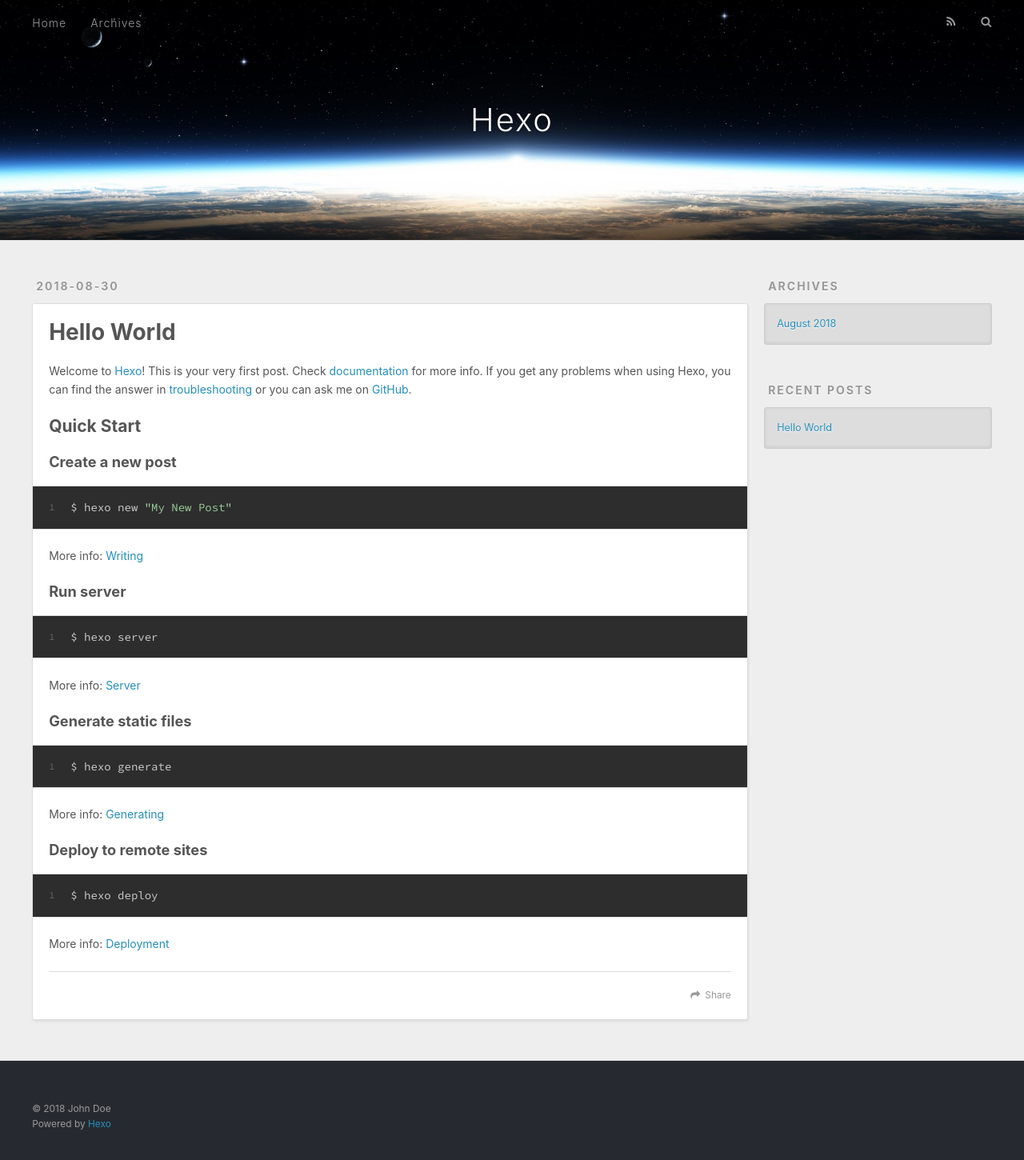
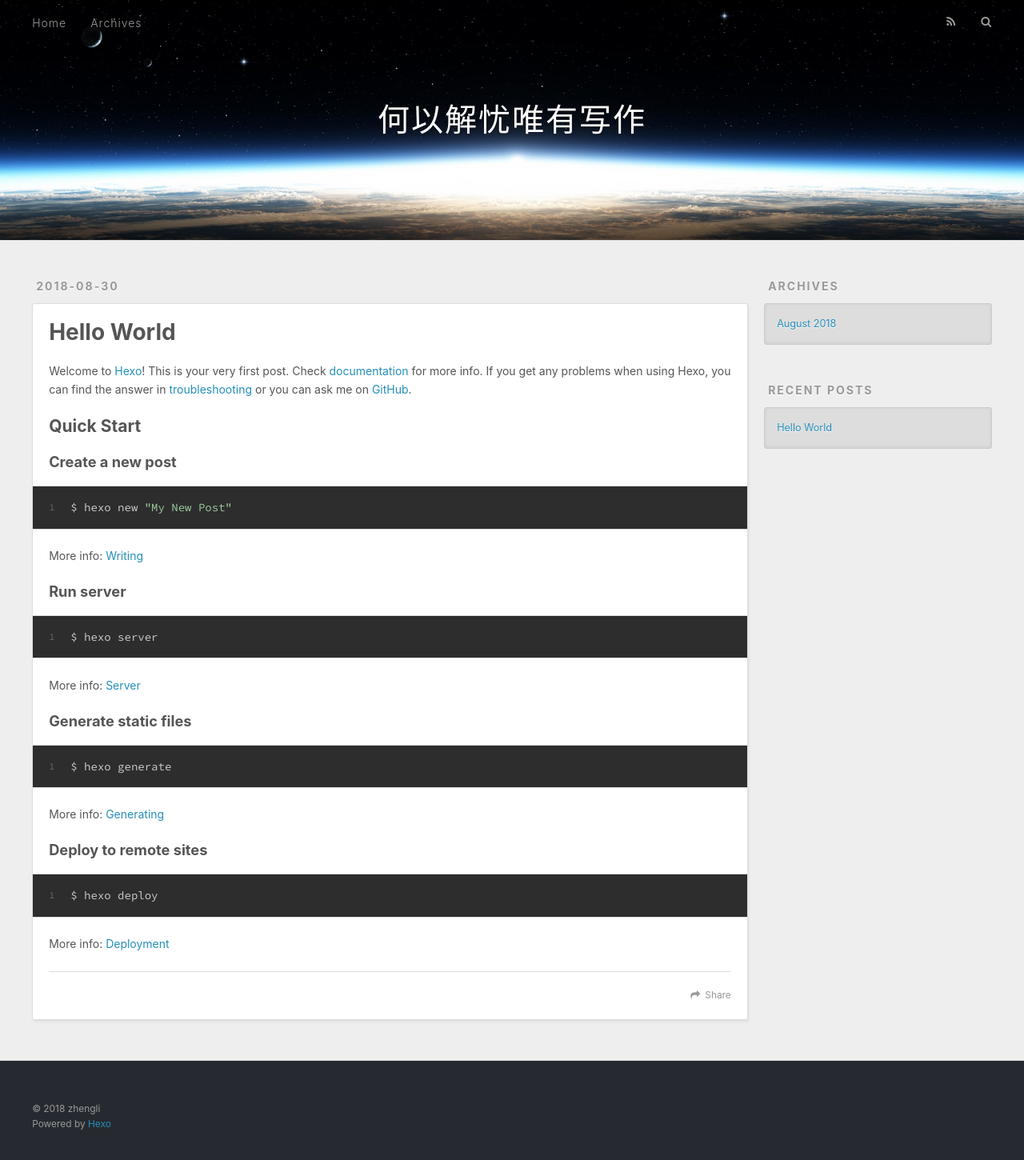
Before and after one commit to javanodejs/javanodejs.github.io.bak, a plain HTML site: page index.html in a window 1280 px wide. Shown: the whole page at 80% size. Drawn offline with nearby package versions, Linux system fonts and the light colour scheme.

Commit message:
Site updated: 2018-08-30 17:29:36

```diff
--- a/index.html
+++ b/index.html
@@ -5,17 +5,18 @@
 
 
 
-  <title>Hexo</title>
+  <title>何以解忧唯有写作</title>
   <meta name="viewport" content="width=device-width, initial-scale=1, maximum-scale=1">
-  <meta property="og:type" content="website">
-<meta property="og:title" content="Hexo">
+  <meta name="keywords" content="java、blog">
+<meta property="og:type" content="website">
+<meta property="og:title" content="何以解忧唯有写作">
 <meta property="og:url" content="http://yoursite.com/index.html">
-<meta property="og:site_name" content="Hexo">
+<meta property="og:site_name" content="何以解忧唯有写作">
 <meta property="og:locale" content="default">
 <meta name="twitter:card" content="summary">
-<meta name="twitter:title" content="Hexo">
+<meta name="twitter:title" content="何以解忧唯有写作">
 
-    <link rel="alternate" href="/atom.xml" title="Hexo" type="application/atom+xml">
+    <link rel="alternate" href="/atom.xml" title="何以解忧唯有写作" type="application/atom+xml">
 
 
     <link rel="icon" href="/favicon.png">
@@ -34,7 +35,7 @@
   <div id="header-outer" class="outer">
     <div id="header-title" class="inner">
       <h1 id="logo-wrap">
-        <a href="/" id="logo">Hexo</a>
+        <a href="/" id="logo">何以解忧唯有写作</a>
       </h1>
 
     </div>
@@ -97,7 +98,7 @@
 
     </div>
     <footer class="article-footer">
-      <a data-url="http://yoursite.com/2018/08/30/hello-world/" data-id="cjlgby3z5000015aecfcklylg" class="article-share-link">Share</a>
+      <a data-url="http://yoursite.com/2018/08/30/hello-world/" data-id="cjlgdbfqq000054aeo2pcn4m1" class="article-share-link">Share</a>
 
 
     </footer>
@@ -153,7 +154,7 @@
 
   <div class="outer">
     <div id="footer-info" class="inner">
-      &copy; 2018 John Doe<br>
+      &copy; 2018 zhengli<br>
       Powered by <a href="http://hexo.io/" target="_blank">Hexo</a>
     </div>
   </div>
```
Also changed, not shown: 2018/08/30/hello-world/index.html (+7 -6 lines), archives/2018/08/index.html (+9 -8 lines), archives/2018/index.html (+9 -8 lines), archives/index.html (+9 -8 lines).
